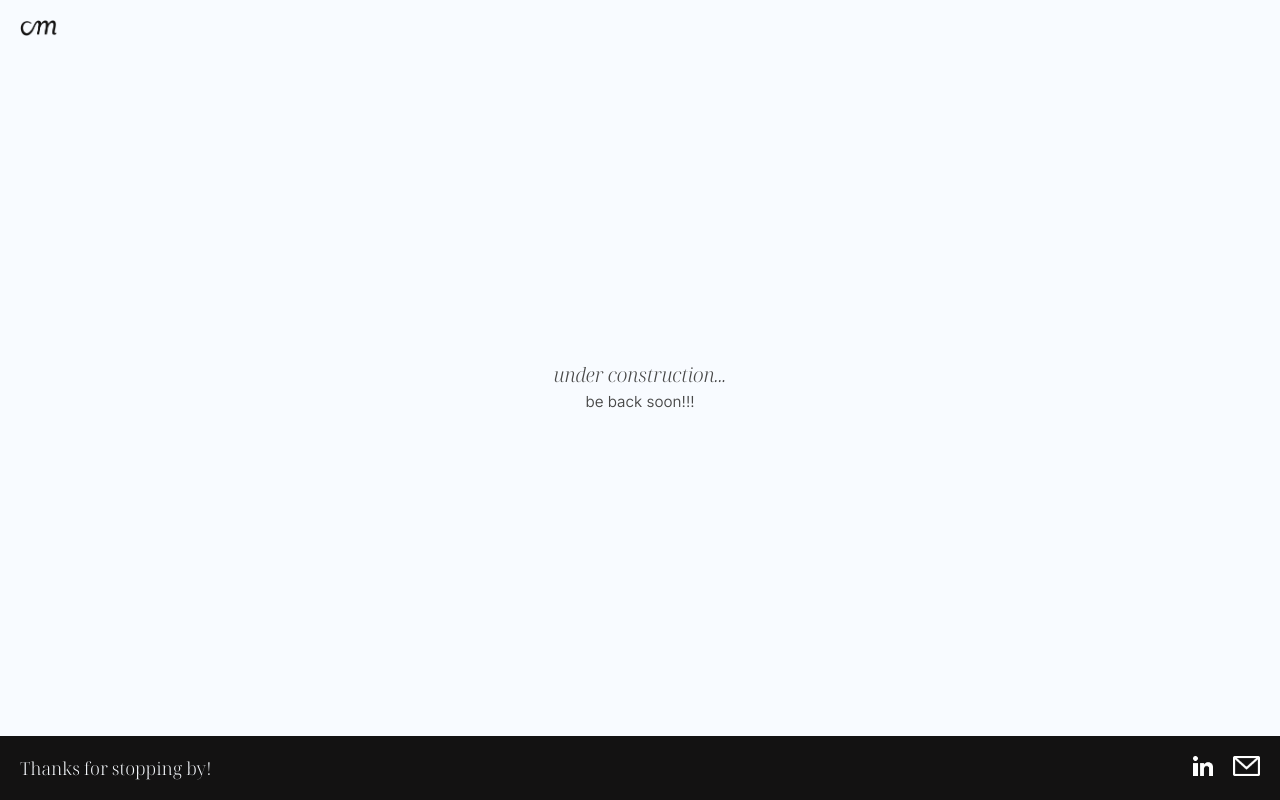
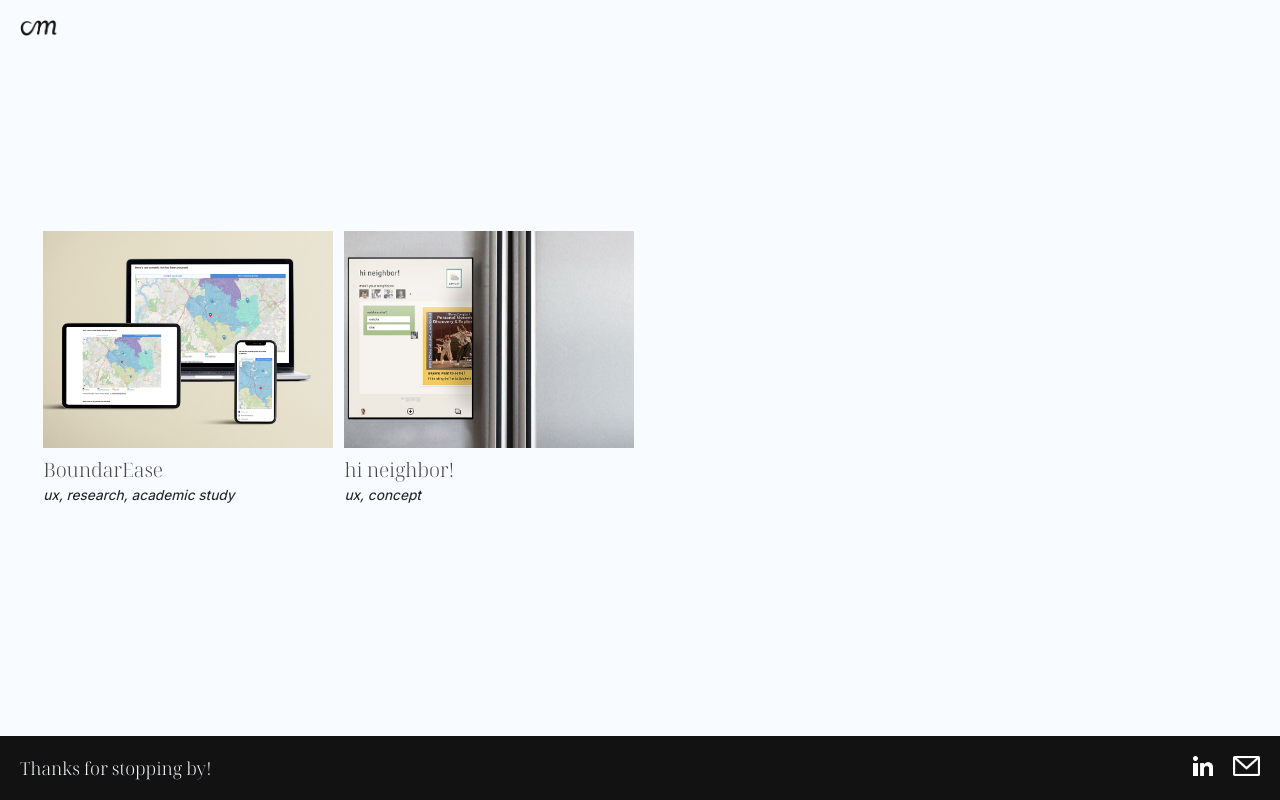
Before and after one commit to C-Moe/personal-site, a React (Vite) app: page / in a window 1280 px wide. Built offline with nearby package versions, Linux system fonts and the light colour scheme.

Commit message:
fixed project card widths, added boundarease and hi neighbor projects

```diff
--- a/src/App.css
+++ b/src/App.css
@@ -44,7 +44,7 @@ h6 {
 }
 
 #nav {
-  padding: 20px 0px 0px 20px;
+  padding: 20px 0px 20px 20px;
 }
 
 #nav img {
--- a/src/App.tsx
+++ b/src/App.tsx
@@ -1,10 +1,14 @@
 import { Route, Routes } from "react-router-dom";
 import Home from "./pages/Home";
+import BoundarEase from "./pages/BoundarEase";
+import HiNeighbor from "./pages/HiNeighbor";
 
 function App() {
   return (
     <Routes>
       <Route path="/" element={<Home />} />
+      <Route path="/boundarease" element={<BoundarEase />} />
+      <Route path="/hi-neighbor" element={<HiNeighbor />} />
     </Routes>
   );
 }
--- a/src/components/ProjectCard.tsx
+++ b/src/components/ProjectCard.tsx
@@ -1,26 +1,15 @@
 import { images } from "../ProjectPreviewImages";
-// import { useNavigate } from "react-router-dom";
 
 const ProjectCard = (props: {
   imgpath: string;
   title: string;
   projtype: string;
   desc: string;
-  // navigateTo: string;
 }) => {
   const { imgpath, title, projtype, desc } = props;
-  // const navigate = useNavigate();
-
-  // const handleCardClick = () => {
-  //   navigate(navigateTo);
-  // };
 
   return (
-    <div
-      className="card"
-      // onClick={handleCardClick}
-      style={{ cursor: "pointer" }}
-    >
+    <div className="card" style={{ cursor: "pointer" }}>
       <div className="card-img">
         <img
           src={images[imgpath]}
@@ -34,7 +23,6 @@ const ProjectCard = (props: {
       <div className="card-body">
         <div className="card-title">{title}</div>
         <p className="card-text">{projtype}</p>
-        {/* <a href="#" className="btn btn-primary">Go somewhere</a> */}
       </div>
     </div>
   );
--- a/src/pages/Home.tsx
+++ b/src/pages/Home.tsx
@@ -6,14 +6,15 @@
 // const imageList = images.keys().map(image => images(image));
 // import BoundarEase from "./components/BoundarEase";
 import Footer from "../components/Footer";
+import Nav from "../components/Nav";
 // import HiNeighbor from "./components/HiNeighbor";
-import Nav from "../components/Nav";
 // import ProjectCard from "./components/ProjectCard";
 // TODO: remove
 // import ShopGreen from "./components/ShopGreen";
-// import { Route, Routes } from "react-router-dom";
+import { Link } from "react-router-dom";
+import ProjectCard from "../components/ProjectCard";
 
-/* const projects: {
+const projects: {
   id: string;
   imgpath: string;
   title: string;
@@ -34,42 +35,42 @@ import Nav from "../components/Nav";
     projtype: "ux, concept",
     desc: "A digital bulletin board experience to encourage and support relationships in hyperlocal communities via user-generated content.",
   },
-  {
-    id: "shopgreen",
-    imgpath: "shopgreen",
-    title: "ShopGreen",
-    projtype: "ui, concept",
-    desc: "A curated database for consumers aiming to shop more sustainably.",
-  },
-  {
-    id: "neu-voters",
-    imgpath: "neu voters",
-    title: "NEU Voters",
-    projtype: "ux, concept",
-    desc: "A campaign designed to address low young-voter turnout in the United States, particularly among college students voting out-of-state.",
-  },
-  {
-    id: "country",
-    imgpath: "country",
-    title: "Country at a Glance — Canada",
-    projtype: "information design",
-    desc: "An infographic poster providing 27 high-level data points. 38 x 24 in.",
-  },
-  {
-    id: "typesetting",
-    imgpath: "typesetting",
-    title: "Typesetting Exploration",
-    projtype: "type study",
-    desc: "45 compositions exploring placement, orientation, contrast, motion, hierarchy, etc.",
-  },
-  {
-    id: "type-at-sea",
-    imgpath: "type at sea",
-    title: "Type at Sea — Poster",
-    projtype: "type study",
-    desc: "A poster defining 21 typographical terms.",
-  },
-]; */
+  //   {
+  //     id: "shopgreen",
+  //     imgpath: "shopgreen",
+  //     title: "ShopGreen",
+  //     projtype: "ui, concept",
+  //     desc: "A curated database for consumers aiming to shop more sustainably.",
+  //   },
+  //   {
+  //     id: "neu-voters",
+  //     imgpath: "neu voters",
+  //     title: "NEU Voters",
+  //     projtype: "ux, concept",
+  //     desc: "A campaign designed to address low young-voter turnout in the United States, particularly among college students voting out-of-state.",
+  //   },
+  //   {
+  //     id: "country",
+  //     imgpath: "country",
+  //     title: "Country at a Glance — Canada",
+  //     projtype: "information design",
+  //     desc: "An infographic poster providing 27 high-level data points. 38 x 24 in.",
+  //   },
+  //   {
+  //     id: "typesetting",
+  //     imgpath: "typesetting",
+  //     title: "Typesetting Exploration",
+  //     projtype: "type study",
+  //     desc: "45 compositions exploring placement, orientation, contrast, motion, hierarchy, etc.",
+  //   },
+  //   {
+  //     id: "type-at-sea",
+  //     imgpath: "type at sea",
+  //     title: "Type at Sea — Poster",
+  //     projtype: "type study",
+  //     desc: "A poster defining 21 typographical terms.",
+  //   },
+];
 
 const Home = () => {
   return (
@@ -78,26 +79,22 @@ const Home = () => {
       <Nav />
 
       <div className="mainContent">
-        {/* <Routes>
-          <Route
-            path="/"
-            element={
-              <> */}
         <div className="container projectsContainer">
           {/* TODO: update breakpoint */}
-          {/*<div className="row row-cols-4 g-5">
+          <div className="row row-cols-4 g-5" style={{ width: "100%" }}>
             {projects.map((project) => (
+              <Link to={"/" + project.id} style={{ textDecoration: "none" }}>
                 <ProjectCard
                   key={project.id}
                   imgpath={project.imgpath}
                   title={project.title}
                   projtype={project.projtype}
                   desc={project.desc}
-                      navigateTo={"/" + project.id}
                 />
+              </Link>
             ))}
-                </div>*/}
-          <div
+          </div>
+          {/* <div
             style={{
               display: "flex",
               flexDirection: "column",
@@ -108,16 +105,8 @@ const Home = () => {
               under construction...
             </div>
             <div style={{ color: "#474747" }}>be back soon!!!</div>
+          </div> */}
         </div>
-        </div>
-        {/* <Footer /> */}
-        {/* </>
-            }
-          />
-          <Route path="/boundarease" element={<BoundarEase />} />
-          <Route path="/hi-neighbor" element={<HiNeighbor />} />
-          <Route path="/shopgreen" element={<ShopGreen />} />
-        </Routes> */}
       </div>
       <Footer />
     </div>
```
Also changed, not shown: src/pages/BoundarEase.tsx (+4 -4 lines), src/pages/HiNeighbor.tsx (renamed from src/components/HiNeighbor.tsx, +4 -4 lines). Lines whose indentation alone changed are shown as unchanged.
